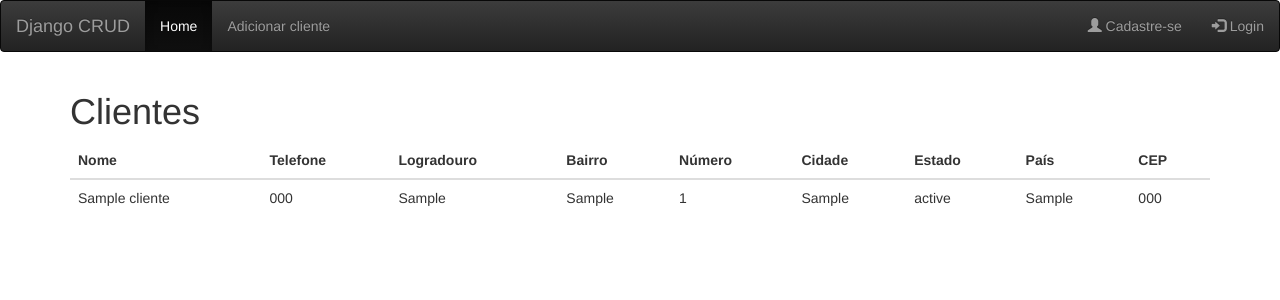
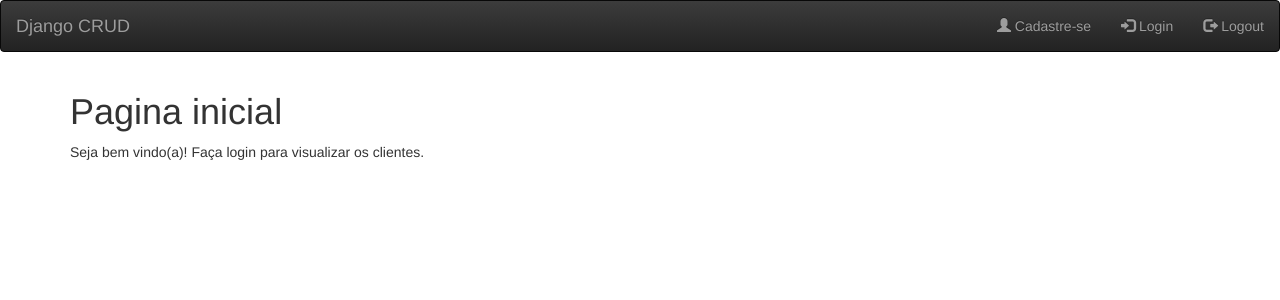
Before and after one commit to larissamoreira/clientes_app, a Django app: page / in a window 1280 px wide. Shown: the top 300 px of the page. Run offline with Django 3.2, Linux system fonts and the light colour scheme; tables that the repository leaves empty hold one stand-in row (values such as "Sample post"); some libraries are stand-ins or nearby versions.

Commit message:
full crud

```diff
--- a/clientes/views.py
+++ b/clientes/views.py
@@ -6,30 +6,39 @@ from django.contrib.auth.forms import UserCreationForm
 from django.contrib.auth import logout, authenticate
 from django.contrib.auth import login as auth_login
 from django.contrib.auth.models import User
+from django.contrib.auth.decorators import login_required
 
 def home(request):
+    return render(request, 'home.html')
+
+def listar_clientes(request):
     clientes = Cliente.objects.all()
-    return render(request, 'home.html', {'clientes':clientes})
+    return render(request, 'listar_clientes.html', {'clientes':clientes})
 
 def novo_cliente(request):
     if request.method == 'POST':
         form = novo_cliente_form(request.POST)
         if form.is_valid():
-            cliente = Cliente.objects.create(
-                nome = form.cleaned_data.get('nome'),
-                telefone = form.cleaned_data.get('telefone'),
-                cep = form.cleaned_data.get('cep'),
-                logradouro = form.cleaned_data.get('logradouro'),
-                bairro = form.cleaned_data.get('bairro'),
-                cidade = form.cleaned_data.get('cidade'),
-                estado = form.cleaned_data.get('estado'),
-                país = form.cleaned_data.get('país'),
-                numero = form.cleaned_data.get('numero')
-            )
-            return redirect('home')
+            form.save()
+            return redirect('listar_clientes')
     else:
         form = novo_cliente_form()
     return render(request, 'novo_cliente.html', {'form':form})
+
+def editar_cliente(request, pk):
+    cliente = Cliente.objects.get(pk=pk)
+    form = novo_cliente_form(request.POST or None, instance=cliente)
+
+    if form.is_valid():
+        form.save()
+        return redirect('listar_clientes')
+
+    return render(request, 'novo_cliente.html', {'form':form, 'cliente':cliente})
+
+def deletar_cliente(request, pk):
+    cliente = Cliente.objects.get(pk=pk)
+    cliente.delete()
+    return redirect('listar_clientes')
 
 def cadastro(request):
     if request.method == 'POST':
@@ -56,7 +65,13 @@ def login(request):
             usuario = authenticate(username=usuario_aux.username, password=form.cleaned_data.get('password'))
             if usuario is not None:
                 auth_login(request, usuario)
-                return redirect('home.html')
+                return redirect('home')
+        else:
+            return HttpResponse('falhou')
     else:
         form = login_form()
     return render(request, 'login.html', {'form':form})
+
+def sair(request):
+    logout(request)
+    return render(request, 'home.html')
--- a/myproject/urls.py
+++ b/myproject/urls.py
@@ -6,7 +6,11 @@ from clientes import views
 urlpatterns = [
     path('admin/', admin.site.urls),
     path('', views.home, name='home'),
+    path('listar_clientes', views.listar_clientes, name='listar_clientes'),
     path('novo_cliente', views.novo_cliente, name='novo_cliente'),
     path('cadastro', views.cadastro, name='cadastro'),
-    path('login', views.login, name='login')
+    path('login', views.login, name='login'),
+    path('sair', views.sair, name='sair'),
+    path('editar_cliente/<int:pk>', views.editar_cliente, name="editar_cliente"),
+    path('deletar_cliente/<int:pk>', views.deletar_cliente, name="deletar_cliente")
 ]
--- a/static/js/main.js
+++ b/static/js/main.js
@@ -3,6 +3,7 @@ const logradouro = document.querySelector('#id_logradouro')
 const bairro = document.querySelector('#id_bairro')
 const cidade = document.querySelector('#id_cidade')
 const estado = document.querySelector('#id_estado')
+const apikey ='FnM13uK1TWD1sleMUI7T3InJNdQ='
 
 if(cepinfo) {
     cepinfo.addEventListener('blur', function() {
--- a/templates/base.html
+++ b/templates/base.html
@@ -17,12 +17,17 @@
                 <a class="navbar-brand" href="{% url 'home' %}">Django CRUD</a>
             </div>
             <ul class="nav navbar-nav">
-                <li class="active"><a href="{% url 'home' %}">Home</a></li>
-                <li><a href="{% url 'novo_cliente' %}">Adicionar cliente</a></li>
+                {% if user.is_authenticated %}
+                    <li><a href="{% url 'listar_clientes' %}">Clientes cadastrados</a></li>
+                {% endif %}
+                {% if user.is_authenticated %}
+                    <li><a href="{% url 'novo_cliente' %}">Adicionar cliente</a></li>
+                {% endif %}
             </ul>
             <ul class="nav navbar-nav navbar-right">
                 <li><a href="{% url 'cadastro' %}"><span class="glyphicon glyphicon-user"></span> Cadastre-se</a></li>
                 <li><a href="{% url 'login' %}"><span class="glyphicon glyphicon-log-in"></span> Login</a></li>
+                <li><a href="{% url 'sair' %}"><span class="glyphicon glyphicon-log-out"></span> Logout</a></li>
             </ul>
         </div>
     </nav>
--- a/templates/home.html
+++ b/templates/home.html
@@ -1,34 +1,11 @@
 {% extends 'base.html' %}
 {% block content %}
-    <h1>Clientes</h1>
-        <table class="table">
-            <thead>
-                <tr>
-                    <th>Nome</th>
-                    <th>Telefone</th>
-                    <th>Logradouro</th>
-                    <th>Bairro</th>
-                    <th>Número</th>
-                    <th>Cidade</th>
-                    <th>Estado</th>
-                    <th>País</th>
-                    <th>CEP</th>
-                </tr>
-            </thead>
-            <tbody>
-                {% for cliente in clientes %}
-                    <tr>
-                        <td>{{ cliente.nome }}</td>
-                        <td>{{ cliente.telefone }}</td>
-                        <td>{{ cliente.logradouro }}</td>
-                        <td>{{ cliente.bairro }}</td>
-                        <td>{{ cliente.numero }}</td>
-                        <td>{{ cliente.cidade }}</td>
-                        <td>{{ cliente.estado }}</td>
-                        <td>{{ cliente.país }}</td>
-                        <td>{{ cliente.cep }}</td>
-                    </tr>
-                {% endfor %}
-            </tbody>
-        </table>
+    <h1>Pagina inicial</h1>
+
+    {% if user.is_authenticated %}
+        <p>Seja bem vindo(a), {{ user.get_username}}.</p>
+    {% else %}
+        <p>Seja bem vindo(a)! Faça login para visualizar os clientes.</p>
+    {% endif %}
+
 {% endblock %}
--- a/templates/novo_cliente.html
+++ b/templates/novo_cliente.html
@@ -1,6 +1,6 @@
 {% extends 'base.html' %}
 {% block content %}
-    <h1>Adicionar cliente</h1>
+    <h1>Adicionar/Editar cliente</h1>
 
     <form method="post" role="form">
         {% csrf_token %}
@@ -12,6 +12,6 @@
             </div>
         {% endfor %}
 
-        <button type="submit" class="btn btn-success">Adicionar</button>
+        <button type="submit" class="btn btn-success">Salvar</button>
     </form>
 {% endblock %}
```
Also changed, not shown: templates/listar_clientes.html (added, +36 -0 lines), readme.md.
